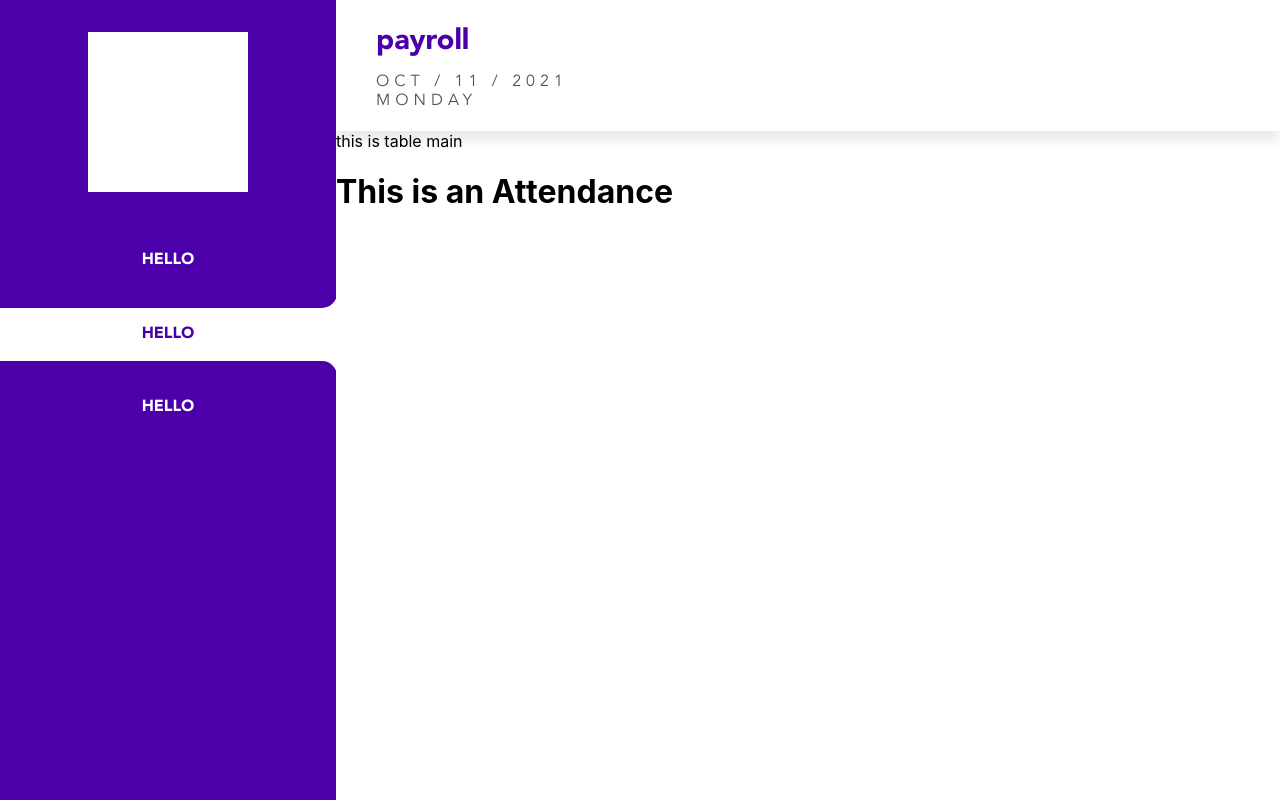
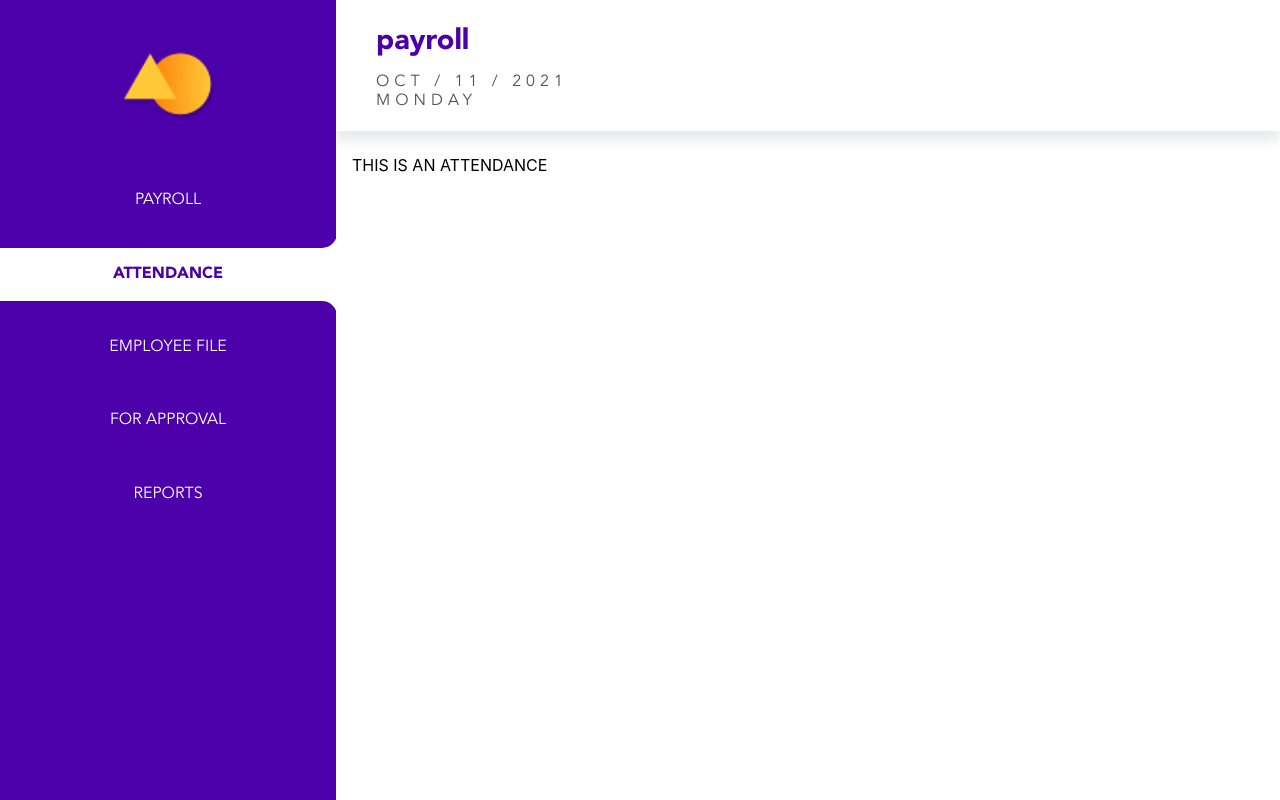
Before and after one commit to yell66w/rdi-payroll-system, a React (Create React App) app in the folder frontend/: page /auditor/attendance in a window 1280 px wide. Built offline with nearby package versions, Linux system fonts and the light colour scheme.

Commit message:
multiple changes

```diff
--- a/frontend/src/components/Link/Link.css
+++ b/frontend/src/components/Link/Link.css
@@ -14,14 +14,21 @@
     color: #ffffff;
     text-decoration: none;
     text-transform: uppercase;
-    font-family: "Avenir-Black";
+    font-family: "Avenir-Book";
+}
+
+.link:hover
+{
+
+    text-decoration:underline;
+
 }
 
 .link-active
 {
     color: #4c00aa;
     background-color: #fff;
-
+    font-family: "Avenir-Black";
 }
 
 
@@ -47,3 +54,10 @@
     border-top-right-radius: 1em;
     transform: translate(1px, 36px);
 }
+
+
+.link-active:hover
+{
+    text-decoration: none;
+
+}
--- a/frontend/src/components/sidebar/sidebar.jsx
+++ b/frontend/src/components/sidebar/index.jsx
@@ -1,4 +1,5 @@
 import React from "react"
+import CompLog from "../../assets/img/companyLog.png"
 import {Nav, CompanyLogo, DummyLogo} from "./styles.js"
 
 function Sidebar({children})
@@ -7,9 +8,7 @@ function Sidebar({children})
         <>
             <Nav>
                 <CompanyLogo>
-                    <DummyLogo>
-
-                    </DummyLogo>
+                    <DummyLogo src={CompLog}/>
                 </CompanyLogo>
                 {children}
             </Nav>
--- a/frontend/src/components/sidebar/styles.js
+++ b/frontend/src/components/sidebar/styles.js
@@ -15,8 +15,8 @@ export const CompanyLogo = styled.div`
     justify-content: center;
 `;
 
-export const DummyLogo = styled.div`
-    width: 160px;
-    height: 160px;
-    background-color: ${(props)=> props.theme.colors.white};
+export const DummyLogo = styled.img`
+    width: 120px;
+    height: 100px;
+
 `;
--- a/frontend/src/pages/Auditor/attendance.jsx
+++ b/frontend/src/pages/Auditor/attendance.jsx
@@ -4,9 +4,9 @@ function Attendance()
 {
     return(
         <div>
-            <h1>This is an Attendance</h1>
+            THIS IS AN ATTENDANCE
         </div>
     )
 }
 
-export default Attendance;
+export default Attendance
--- /dev/null
+++ b/frontend/src/pages/Auditor/employeefile.jsx
@@ -0,0 +1,12 @@
+import React from "react";
+
+function EmploFile()
+{
+    return(
+        <div>
+            THIS IS AN EMPLOYEE FILE
+        </div>
+    )
+}
+
+export default EmploFile
--- /dev/null
+++ b/frontend/src/pages/Auditor/forapproval.jsx
@@ -0,0 +1,12 @@
+import React from "react";
+
+function ForApproval()
+{
+    return(
+        <div>
+            THIS IS FOR APPROVAL
+        </div>
+    )
+}
+
+export default ForApproval
--- a/frontend/src/pages/Auditor/index.jsx
+++ b/frontend/src/pages/Auditor/index.jsx
@@ -1,28 +1,45 @@
-import Sidebar from "components/Sidebar/sidebar.jsx"
-import Header from "components/Header/header.jsx"
-import NavLink from "components/Link/list.jsx"
-import { MainCan, MainRight } from "./styles.js";
 import { Route } from "react-router-dom";
+import Sidebar from "components/Sidebar"
+import Header from "components/Header"
+import NavLink from "components/Link"
+
+import {
+   MainCan,
+   MainRight,
+   WrapperRight } from "./styles.js";
+
+
 import Attendance from "./attendance.jsx";
-// try one for pushing
+import EmploFile from "./employeefile.jsx";
+import ForApproval from "./forapproval.jsx";
+import Reports from "./reports.jsx";
+
+
 const AuditorPage = () => {
   return (
     <>
           <MainCan>
             <Sidebar>
-                <NavLink to="/auditor">Hello</NavLink>
-                <NavLink to="/auditor/attendance">Hello</NavLink>
-                <NavLink to="/auditor/hehego">Hello</NavLink>
+                <NavLink to="/auditor">PAYROLL</NavLink>
+                <NavLink to="/auditor/attendance">ATTENDANCE</NavLink>
+                <NavLink to="/auditor/employeefile">EMPLOYEE FILE</NavLink>
+                <NavLink to="/auditor/forapproval">FOR APPROVAL</NavLink>
+                <NavLink to="/auditor/reports">REPORTS</NavLink>
             </Sidebar>
 
 
               <MainRight>
+                <Header headerName="payroll" />
 
-                <Header headerName="payroll" />
-                <div>
-                    this is table main
-                </div>
-              <Route path="/auditor/attendance" component={Attendance}/>
+                <WrapperRight>
+                  <Route path="/auditor/attendance" component={Attendance}/>
+                  <Route path="/auditor/employeefile" component={EmploFile}/>
+                  <Route path="/auditor/forapproval" component={ForApproval}/>
+                  <Route path="/auditor/reports" component={Reports}/>
+
+
+
+                </WrapperRight>
               </MainRight>
 
           </MainCan>
--- /dev/null
+++ b/frontend/src/pages/Auditor/reports.jsx
@@ -0,0 +1,12 @@
+import React from "react"
+
+function Reports()
+{
+    return(
+        <div>
+            THIS IS REPORTS
+        </div>
+    )
+}
+
+export default Reports
--- a/frontend/src/pages/Auditor/styles.js
+++ b/frontend/src/pages/Auditor/styles.js
@@ -9,3 +9,7 @@ export const MainRight = styled.div`
   flex-direction: column;
   flex-grow: 6;
 `;
+
+export const WrapperRight = styled.div`
+  padding: 1.5em 1em;
+`;
```
Also changed, not shown: frontend/src/assets/img/companyLog.png (added), frontend/src/components/Link/index.jsx (renamed from frontend/src/components/Link/list.jsx), frontend/src/components/header/index.jsx (renamed from frontend/src/components/header/header.jsx), 1 other file (tests, documents, lock files or other folders).
